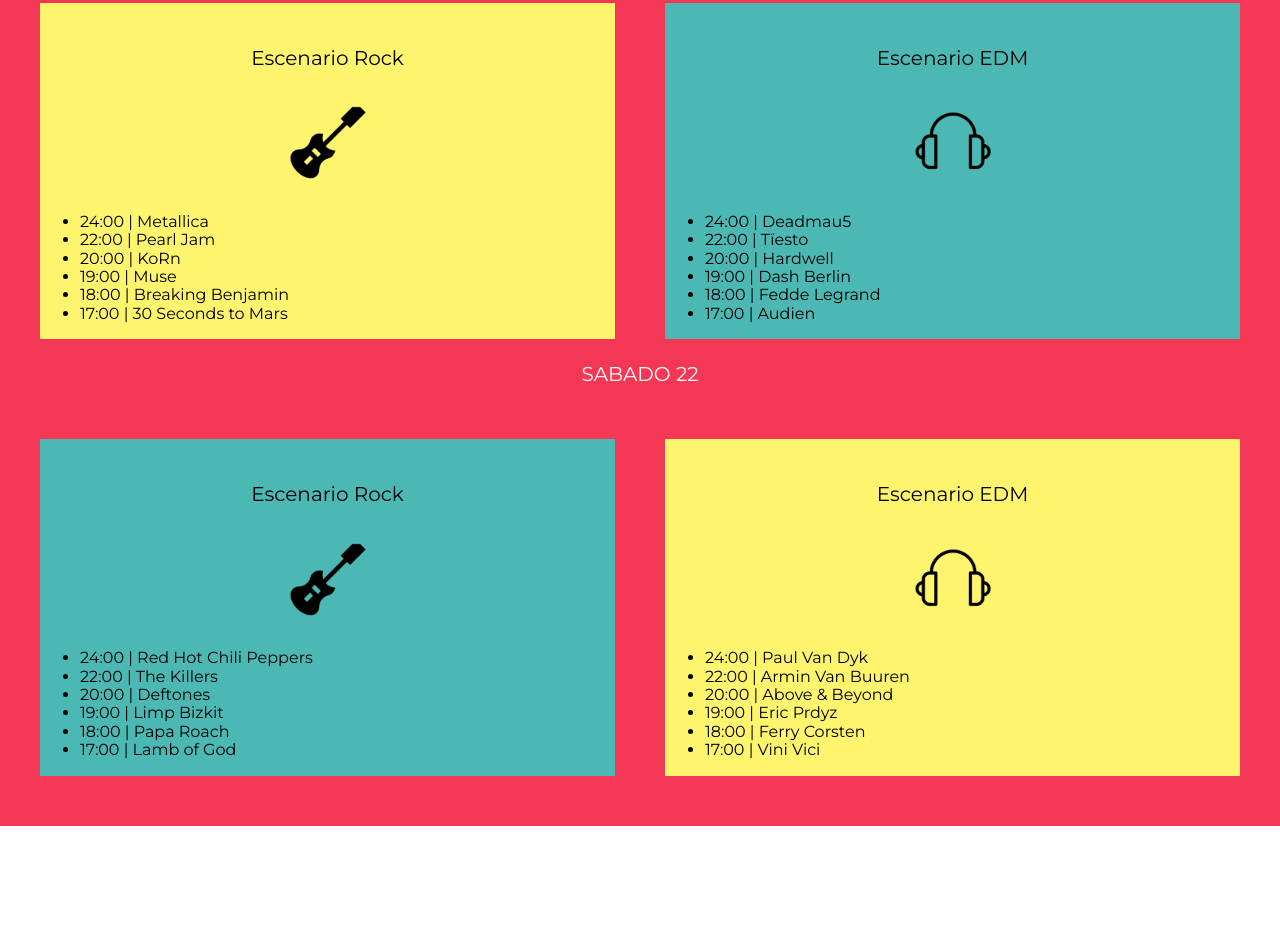
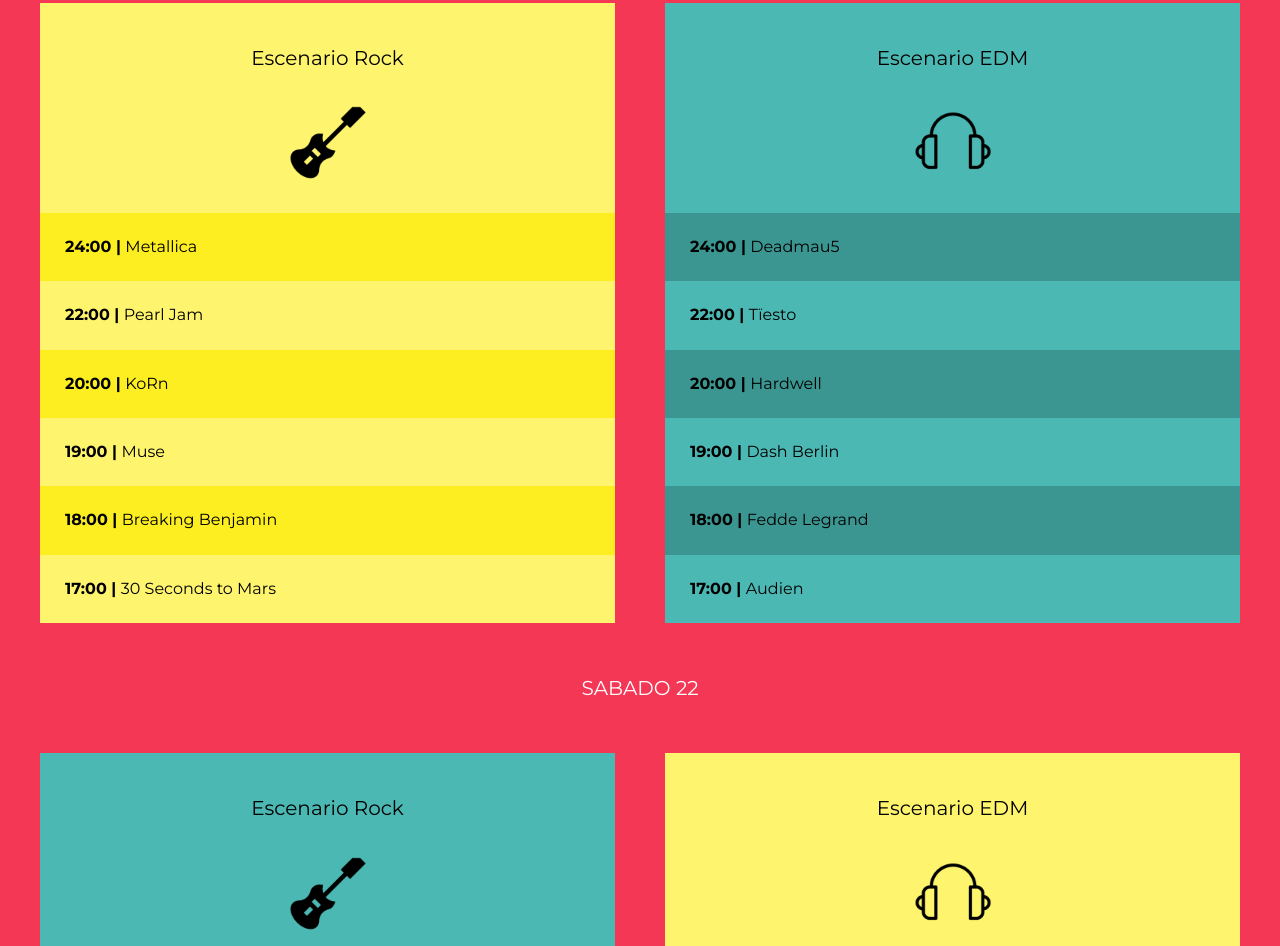
Before and after one commit to NahuPardo/RockFestival, a website: page index.html in a window 1280 px wide. Shown: the part 1449-2395 px from the top of the page. Before the commit the page ends 2275 px from the top, so only its background shows below. Drawn offline with Linux system fonts and the light colour scheme.

Commit message:
terminando lineup

```diff
--- a/src/scss/base/_mixins.scss
+++ b/src/scss/base/_mixins.scss
@@ -39,3 +39,9 @@
     grid-template-columns: repeat($columnas, 1fr);
     gap: $espaciado;
  }
+
+ @mixin resetear-lista {
+   margin: 0;
+   padding: 0;
+   list-style: none;
+ }
--- a/src/scss/layout/_lineup.scss
+++ b/src/scss/layout/_lineup.scss
@@ -11,7 +11,7 @@
     }
     .dia {
         text-transform: uppercase;
-        margin-bottom: 5rem;
+        margin: 5rem 0;
     }
 }
 
@@ -40,6 +40,17 @@
         }
     }
 }
+.calendario {
+    @include m.resetear-lista;
+    li {
+        padding: 2.5rem;
+        font-weight: 700;
+        span {
+            font-weight: 400;
+        }
+    }
+
+}
 
 .edm .nombre-escenario:after {
     background-image: url(../img/icono_edm.png);
@@ -50,8 +61,14 @@
 
 .bg-amarillo {
     background-color: v.$amarillo;
+    li:nth-child(odd) {
+        background-color: darken(v.$amarillo, 15%);
+    }
 }
 
 .bg-verde {
     background-color: v.$verde;
+    li:nth-child(odd) {
+        background-color: darken(v.$verde, 10%);
+    }
 }
```
Also changed, not shown: build/css/app.css.
